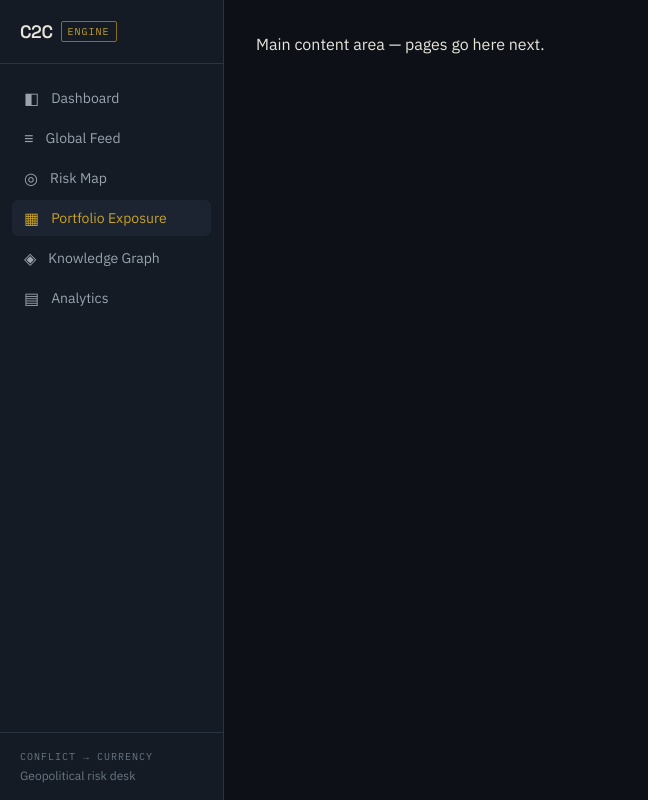
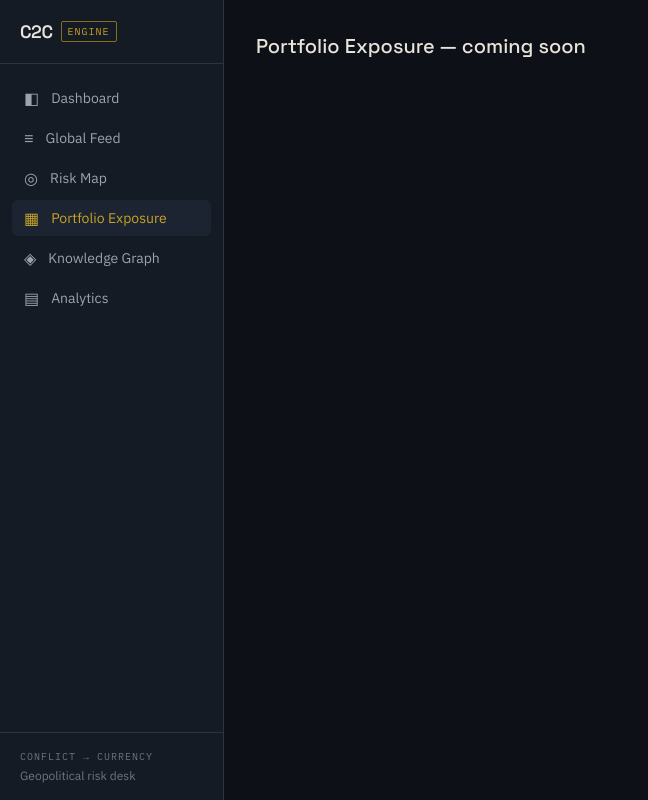
Before and after one commit to KushagraBhargava26/C2C-Engine, a React (Vite) app in the folder frontend/: page /portfolio in a window 1280 px wide. Shown: the whole page, without its empty margins (0-648 px from the left). Built offline with nearby package versions, Linux system fonts and the light colour scheme.

Commit message:
adding routing to all 6 pages

```diff
--- a/frontend/src/App.jsx
+++ b/frontend/src/App.jsx
@@ -1,11 +1,25 @@
+import { Route, Routes } from "react-router-dom";
 import Sidebar from "./components/Sidebar.jsx";
+import Dashboard from "./pages/Dashboard.jsx";
+import GlobalFeed from "./pages/GlobalFeed.jsx";
+import RiskMap from "./pages/RiskMap.jsx";
+import PortfolioExposure from "./pages/PortfolioExposure.jsx";
+import KnowledgeGraph from "./pages/KnowledgeGraph.jsx";
+import Analytics from "./pages/Analytics.jsx";
 
 function App() {
   return (
     <div className="flex h-screen w-screen overflow-hidden bg-ink">
       <Sidebar />
-      <div className="flex-1 p-8 text-parchment">
-        Main content area — pages go here next.
+      <div className="flex-1 overflow-y-auto">
+        <Routes>
+          <Route path="/" element={<Dashboard />} />
+          <Route path="/global-feed" element={<GlobalFeed />} />
+          <Route path="/risk-map" element={<RiskMap />} />
+          <Route path="/portfolio" element={<PortfolioExposure />} />
+          <Route path="/knowledge-graph" element={<KnowledgeGraph />} />
+          <Route path="/analytics" element={<Analytics />} />
+        </Routes>
       </div>
     </div>
   );
--- /dev/null
+++ b/frontend/src/pages/Analytics.jsx
@@ -0,0 +1,3 @@
+export default function Analytics() {
+  return <div className="p-8 text-parchment font-display text-xl">Analytics — coming soon</div>;
+}
--- /dev/null
+++ b/frontend/src/pages/Dashboard.jsx
@@ -0,0 +1,3 @@
+export default function Dashboard() {
+  return <div className="p-8 text-parchment font-display text-xl">Dashboard — coming soon</div>;
+}
--- /dev/null
+++ b/frontend/src/pages/GlobalFeed.jsx
@@ -0,0 +1,3 @@
+export default function GlobalFeed() {
+  return <div className="p-8 text-parchment font-display text-xl">Global Feed — coming soon</div>;
+}
--- /dev/null
+++ b/frontend/src/pages/KnowledgeGraph.jsx
@@ -0,0 +1,3 @@
+export default function KnowledgeGraph() {
+  return <div className="p-8 text-parchment font-display text-xl">Knowledge Graph — coming soon</div>;
+}
--- /dev/null
+++ b/frontend/src/pages/PortfolioExposure.jsx
@@ -0,0 +1,3 @@
+export default function PortfolioExposure() {
+  return <div className="p-8 text-parchment font-display text-xl">Portfolio Exposure — coming soon</div>;
+}
--- /dev/null
+++ b/frontend/src/pages/RiskMap.jsx
@@ -0,0 +1,3 @@
+export default function RiskMap() {
+  return <div className="p-8 text-parchment font-display text-xl">Risk Map — coming soon</div>;
+}
```
